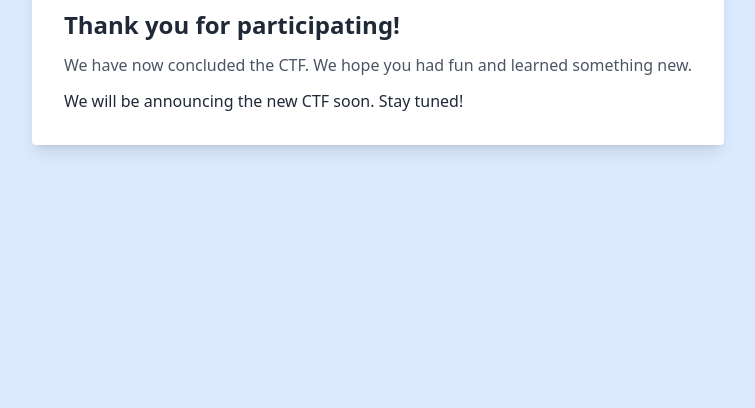
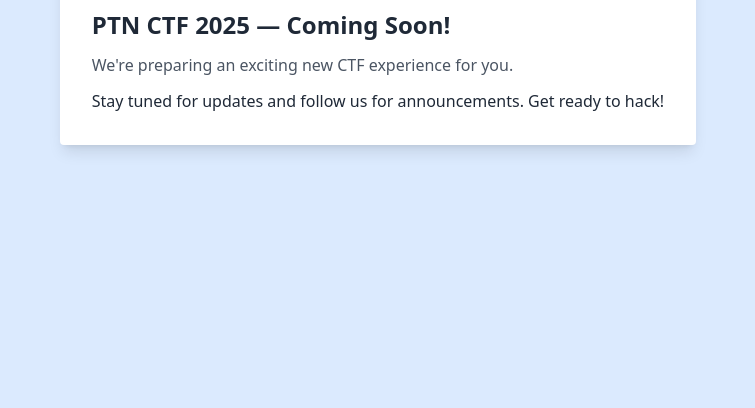
Before and after one commit to Pentester-Nepal/ctf-message, a plain HTML site: page index.html in a window 1280 px wide. Shown: the part 392-800 px from the top of the page, without its empty margins (262-1017 px from the left). Drawn offline with nearby package versions, Linux system fonts and the light colour scheme.

Commit message:
Update index.html

```diff
--- a/index.html
+++ b/index.html
@@ -1,5 +1,4 @@
-<script src="https://cdn.tailwindcss.com">
-</script>
+<script src="https://cdn.tailwindcss.com"></script>
 
 <div class="flex items-center justify-center h-screen bg-blue-100">
     <div class="bg-white p-8 rounded shadow-lg">
@@ -7,14 +6,14 @@
         <img src="https://pentesternepal.com/images/logo-11th.png" alt="Pentester Nepal" class="mx-auto h-20">
         <hr class="my-3">
         <h1 class="text-2xl font-bold text-gray-800 mb-3">
-            Thank you for participating!
+            PTN CTF 2025 — Coming Soon!
         </h1>
         <p class="text-gray-600">
-            We have now concluded the CTF. We hope you had fun and learned something new.
+            We're preparing an exciting new CTF experience for you.
         </p>
 
         <p class="text-gray-800 mt-3">
-            We will be announcing the new CTF soon. Stay tuned!
+            Stay tuned for updates and follow us for announcements. Get ready to hack!
         </p>
     </div>
 </div>
```
